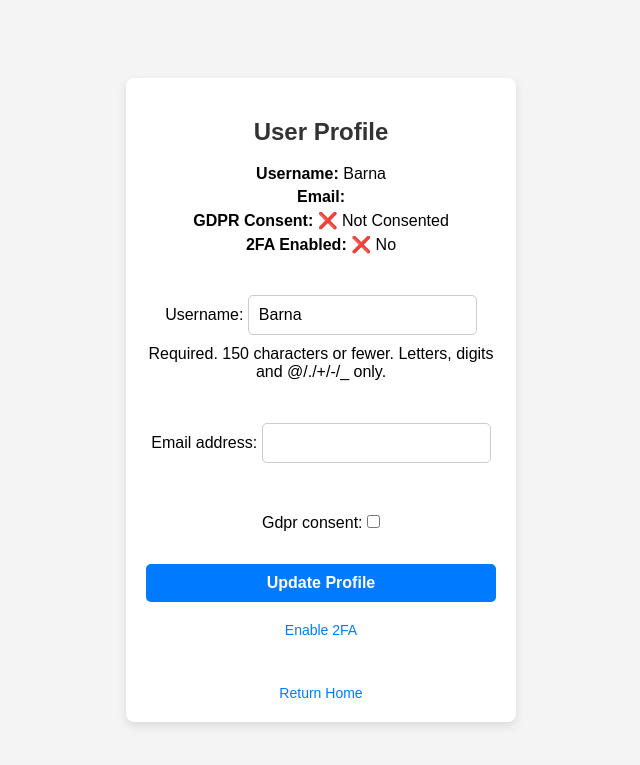
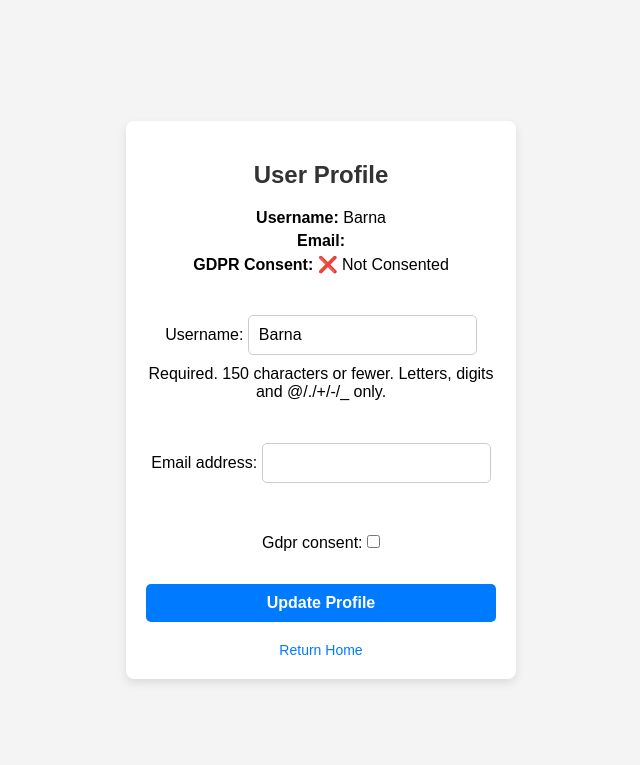
Before and after one commit to barni701/GroupSoftwareEngineering, a Django app: page /users/profile/ in a window 1280 px wide. Shown: the top 765 px of the page, without its empty margins (319-959 px from the left). Run offline with Django 5.2, Linux system fonts and the light colour scheme; a user stored in the database is signed in; data comes from the database, SQL or seed files in the repository.

Commit message:
Removed all 2fa

```diff
--- a/djangoProject/users/templates/users/profile.html
+++ b/djangoProject/users/templates/users/profile.html
@@ -84,7 +84,6 @@
             <p><strong>Username:</strong> {{ user.username }}</p>
             <p><strong>Email:</strong> {{ user.email }}</p>
             <p><strong>GDPR Consent:</strong> {% if user.userprofile.gdpr_consent %} ✅ Consented {% else %} ❌ Not Consented {% endif %}</p>
-            <p><strong>2FA Enabled:</strong> {% if user.userprofile.two_factor_enabled %} ✅ Yes {% else %} ❌ No {% endif %}</p>
         </div>
 
         <form method="POST">
@@ -94,7 +93,6 @@
             <button type="submit">Update Profile</button>
         </form>
 
-        <a class="link" href="{% url 'enable_2fa' %}">Enable 2FA</a><br><br><br>
 
         <a class="link" href="{% url 'home' %}">Return Home</a>
     </div>
--- a/djangoProject/users/urls.py
+++ b/djangoProject/users/urls.py
@@ -12,5 +12,4 @@ urlpatterns = [
     path("delete-account/", views.delete_account, name='delete_account'),
     path('privacy-policy/', views.privacy_policy, name='privacy_policy'),
     path("profile/", views.profile_view, name='profile'),
-    path('enable-2fa/', views.enable_2fa, name='enable_2fa'),
 ]
--- a/djangoProject/users/views.py
+++ b/djangoProject/users/views.py
@@ -75,17 +75,3 @@ def profile_view(request):
         'profile_form': profile_form,
         'gdpr_form': gdpr_form
     })
-
-
-@login_required
-def enable_2fa(request):
-    """Handles enabling two-factor authentication."""
-    user_profile, created = UserProfile.objects.get_or_create(user=request.user)
-
-    if request.method == 'POST':
-        user_profile.two_factor_enabled = True
-        user_profile.save()
-        messages.success(request, "Two-Factor Authentication has been enabled.")
-        return redirect('profile')
-
-    return render(request, 'users/enable_2fa.html', {'user_profile': user_profile})
```
Also changed, not shown: djangoProject/SoftwareDevProject/settings.py (+0 -8 lines).
